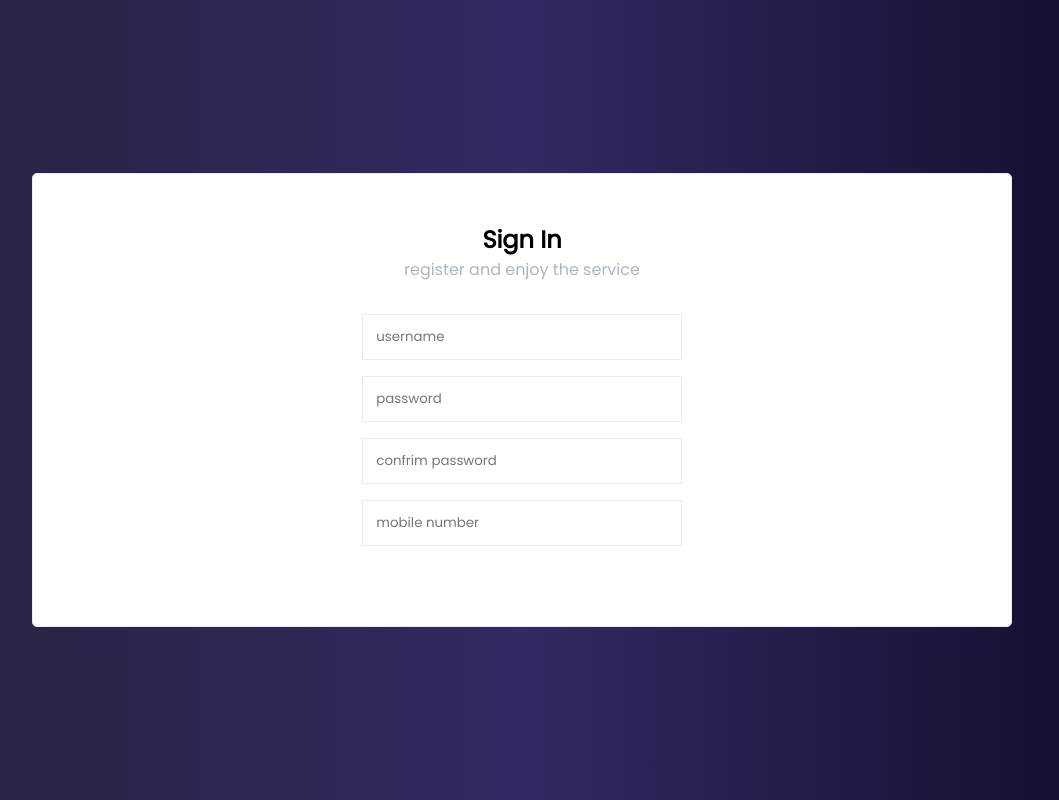
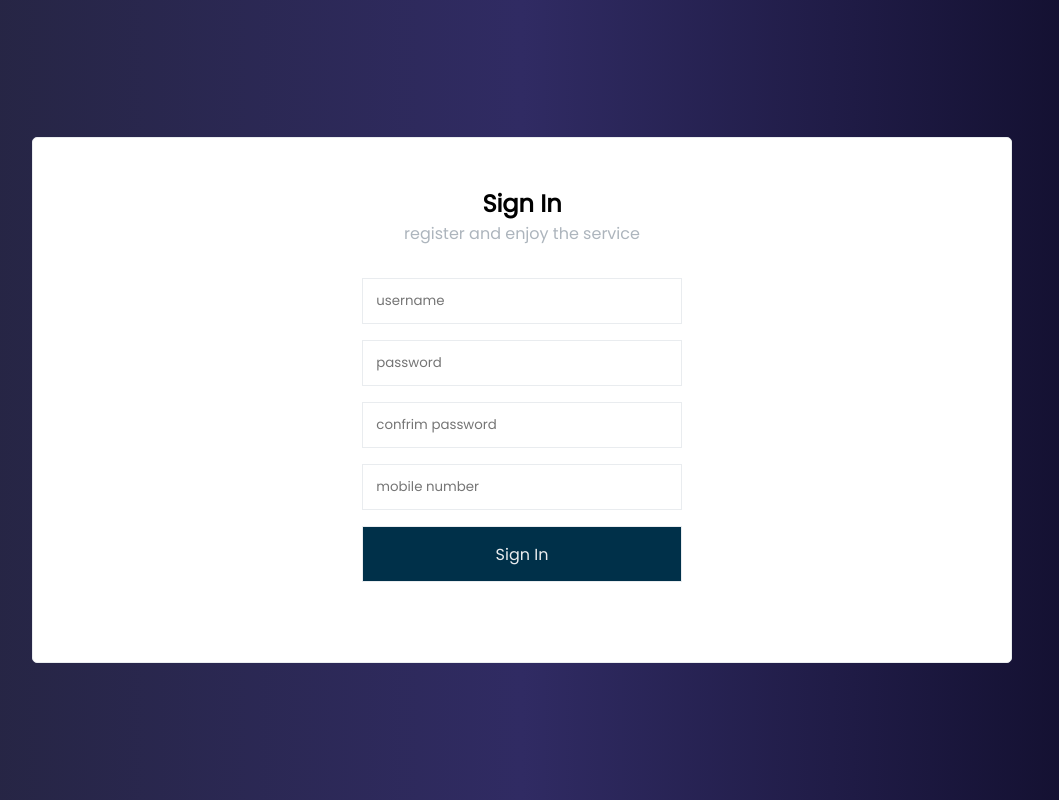
Before and after one commit to Malvino-creator/mob-cash, a React (Create React App) app: page / in a window 1280 px wide. Shown: the whole page, without its empty margins (118-1177 px from the left). Built offline with nearby package versions, Linux system fonts and the light colour scheme.

Commit message:
feat(Form.js): Create a sign in button

```diff
--- a/src/components/Form.js
+++ b/src/components/Form.js
@@ -8,11 +8,14 @@ function Form() {
                 <h2>Sign In</h2>
                 <span>register and enjoy the service</span>
 
+
                 <form id='form' className='flex flex-col'>
                     <input type='text' placeholder='username'/>
                     <input type='text' placeholder='password'/>
                     <input type='text' placeholder='confrim password'/>
                     <input type='text' placeholder='mobile number'/>
+
+                    <button className='btn'>Sign In</button>
                 </form>
             </div>
             <div className='col-2'></div>
```
